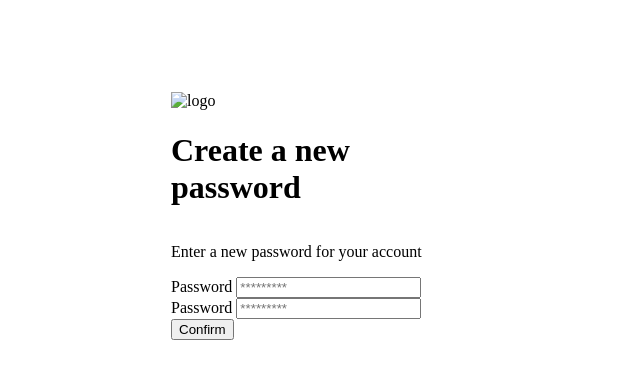
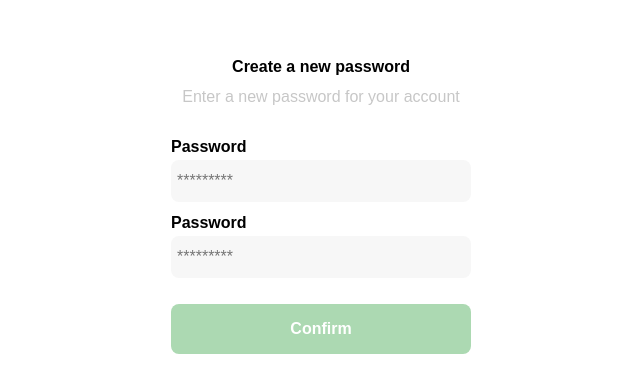
Before and after one commit to gama2597/yard-sale, a plain HTML site: page clase1.html in a window 1280 px wide. Shown: the part 184-576 px from the top of the page, without its empty margins (319-959 px from the left). Drawn offline with Linux system fonts and the light colour scheme.

Commit message:
Login creado

```diff
--- a/clase1.html
+++ b/clase1.html
@@ -4,10 +4,25 @@
     <meta charset="UTF-8">
     <meta http-equiv="X-UA-Compatible" content="IE=edge">
     <meta name="viewport" content="width=device-width, initial-scale=1.0">
+    <link rel="preconnect" href="https://fonts.googleapis.com">
+    <link rel="preconnect" href="https://fonts.gstatic.com" crossorigin>
+    <link href="https://fonts.googleapis.com/css2?family=Quicksand:wght@300;500;700&display=swap">
     <title>Document</title>
     <style>
+        :root {
+            --black:#000000;
+            --white: #FFFFFF;
+            --very-light-pink: #C7C7C7;
+            --text-input-field: #F7F7F7;
+            --dark: #232830;
+            --hospital-green: #ACD9B2;
+            --sm: 14px;
+            --md: 16px;
+            --lg: 18px:
+        }
         body {
             margin: 0;
+             font-family: 'Quicksand', sans-serif;
         }
         .login {
             width: 100%;
@@ -21,14 +36,68 @@
             width: 300px;
         }
         .logo {
-
+            width: 150px;
+            margin-bottom: 48px;
+            justify-self: center;
+            display: none;
+        }
+        .title {
+            font-size: var(--lg);
+            margin-bottom: 12px;
+            text-align: center;
+        }
+        .subtitle {
+            color: var(--very-light-pink);
+            font-size: var(--md);
+            font-weight: 300;
+            margin-top: 0;
+            margin-bottom: 32px;
+            text-align: center;
+        }
+        .form {
+            display: flex;
+            flex-direction: column;
+        }
+        .label {
+            font-size: var(--sa);
+            font-weight: bold;
+            margin-bottom: 4px;
+        }
+        .input {
+            background-color: var(--text-input-field);
+            border: none;
+            border-radius: 8px;
+            height: 30px;
+            font-size: var(--md);
+            padding: 6px;
+            margin-bottom: 12px;
+        }
+        .primary-button {
+            background-color: var(--hospital-green);
+            border-radius: 8px;
+            border: none;
+            color: var(--white);
+            width: 100%;
+            cursor: pointer;
+            font-size: var(--md);
+            font-weight: bold;
+            height: 50px;
+        }
+        .login-button {
+            margin-top: 14px;
+            margin-bottom: 30px;
+        }
+        @media (max-width: 640px) {
+            .logo {
+                display: block;
+            }
         }
     </style>
 </head>
 <body>
     <div class="login">
         <div class="form-container">
-            <img src="" alt="logo" class="logo">
+            <img src="./logos/logo_yard_sale.svg" alt="logo" class="logo">
 
             <h1 class="title">Create a new password</h1>
 
```
